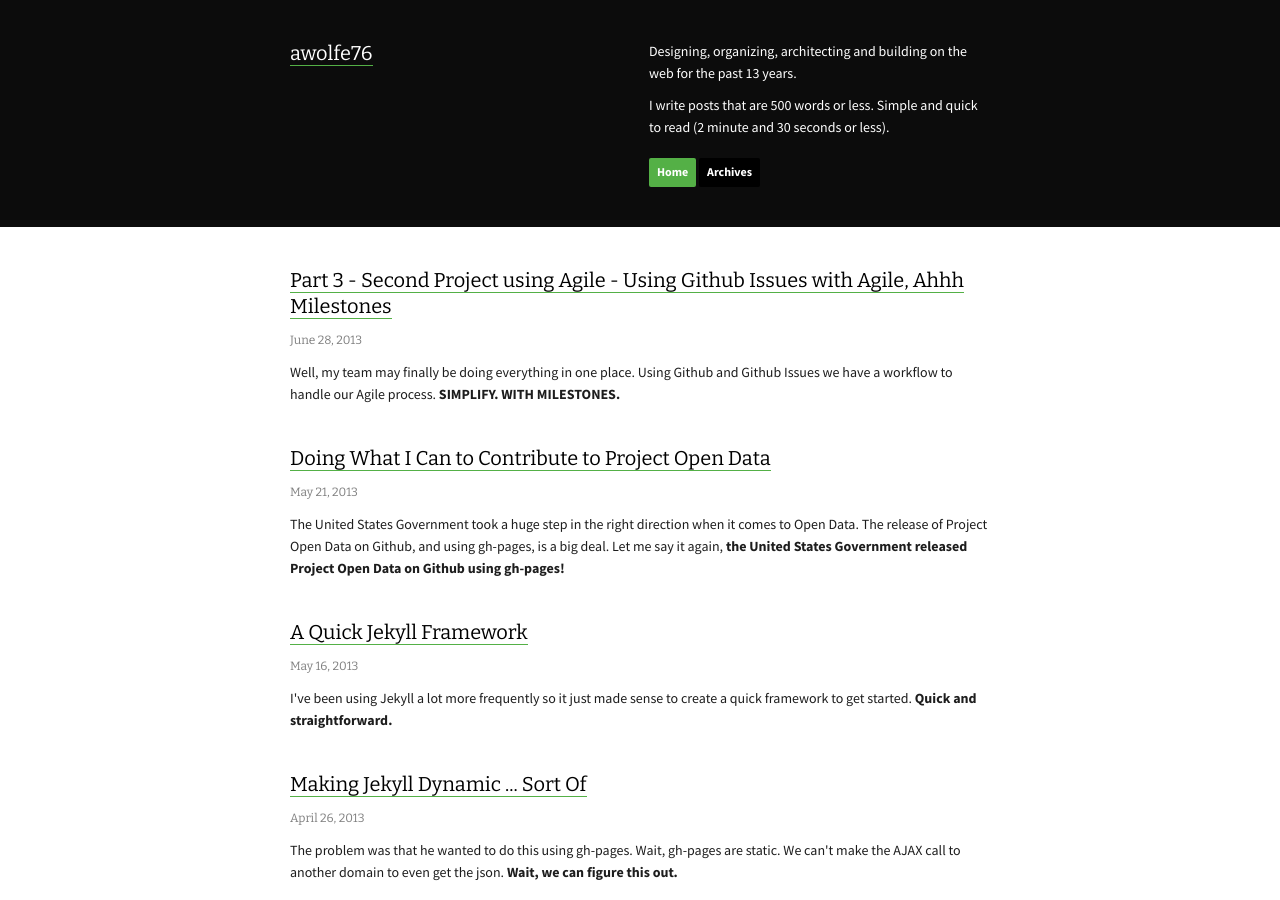
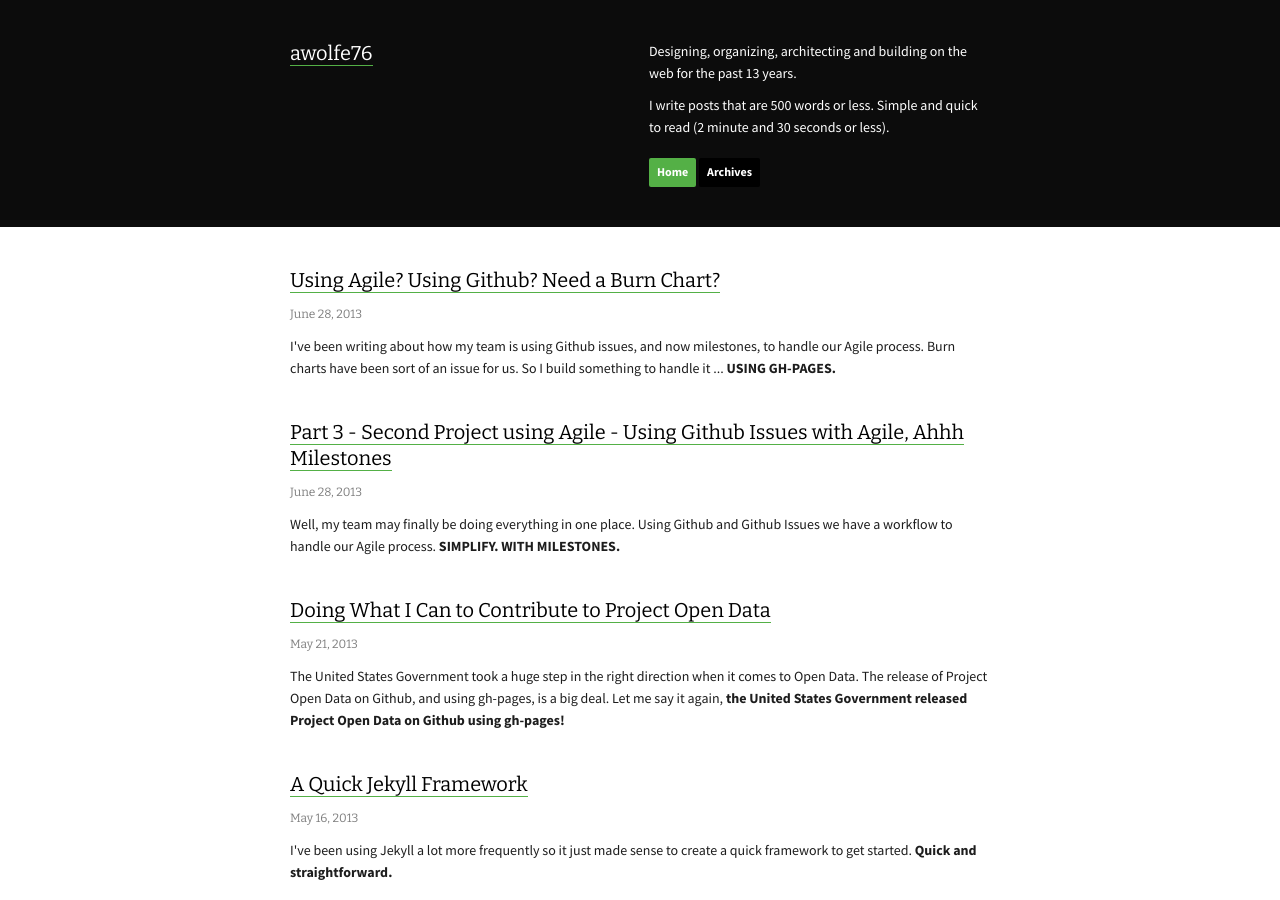
Before and after one commit to nickl1/awolfe76.github.com, a Jekyll site: the page built from archives.md, in a window 1280 px wide and 900 px high. Built offline with Jekyll 4.4.1, drawn with Linux system fonts in a browser that asks for light colours; Markdown is read by kramdown in place of the engine named in the settings.

Commit message:
burn chart post

```diff
--- a/_posts/2013-04-22-agile-development-process-github-issues.md
+++ b/_posts/2013-04-22-agile-development-process-github-issues.md
@@ -41,4 +41,4 @@ The goal is to simplify the process by having everything in one place; all tasks
 <hr>
 
 Part 1 of the Agile Development process - [The Evolving Process](/posts/agile-development-process.html)
-Part 3 of the Agile Development process - [Milestons](/posts/using-github-and-github-issues-with-agile-milestones.html)
+Part 3 of the Agile Development process - [Milestones](/posts/using-github-and-github-issues-with-agile-milestones.html)
--- /dev/null
+++ b/_posts/2013-06-28-github-agile-with-burn-chart.md
@@ -0,0 +1,15 @@
+---
+layout: post
+title: Using Agile? Using Github? Need a Burn Chart?
+desc: I've been writing about how my team is using Github issues, and now milestones, to handle our Agile process. Burn charts have been sort of an issue for us. So I build something to handle it ... <strong>USING GH-PAGES.</strong>
+date: June 28, 2013
+
+permalink: /posts/github-agile-with-burn-chart.html
+---
+I've been writing about how my team is using [Github issues](/posts/using-github-and-github-issues-with-agile.html), and [now with milestones](/posts/using-github-and-github-issues-with-agile-milestones.html), to handle our [Agile process](/posts/agile-development-process.html). Burn charts have been sort of an issue for us. So I [built something](https://github.com/awolfe76/burn-chart) to handle it using gh-pages.
+
+It's pretty straightforward. The quick run-down (better documentation, and cleanup, is on the way):
+
+Using an existing repo, create a [gh-pages](http://pages.github.com/) branch (if you already are using it no worries the html will be written to a /burn-chart directory), move the [code from the repo](https://github.com/awolfe76/burn-chart) into gh-pages. Modify the front matter to fit your sprint cycles and boom, you have your burn chart at http://<em>user</em>.github.io/<em>project</em>/burn-chart.
+
+Again, better documentation and cleanup on the way, but release early, release often.
```
